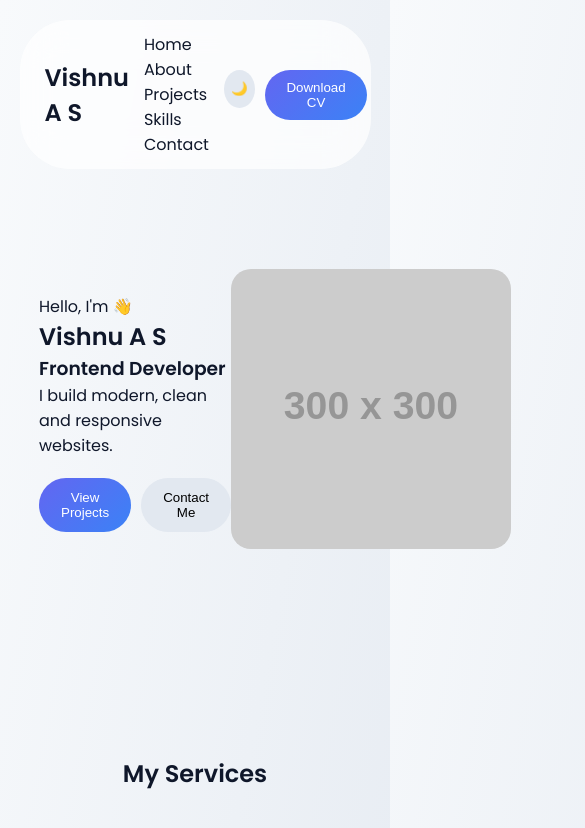
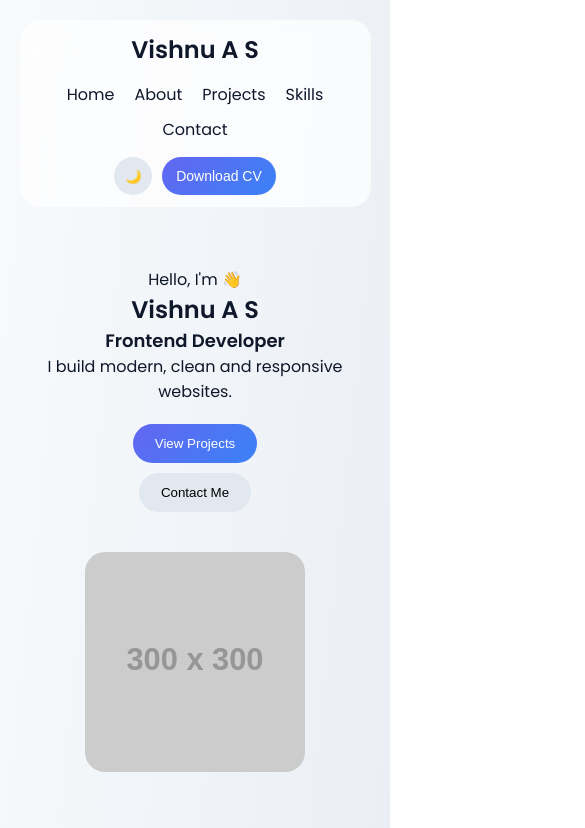
Before and after one commit to Vishnu-2010/VishnuAS.github.io, a plain HTML site: page index.html in a window 390 px wide. Shown: the top 828 px of the page, 585 px wide, since content can reach past the window. Drawn offline with Linux system fonts and the light colour scheme; placeholder pictures from the web are drawn by us.

Commit message:
Refactor CSS for improved organization and responsiveness

```diff
--- a/style.css
+++ b/style.css
@@ -172,3 +172,107 @@ nav a {
 .footer-bottom {
     margin-top: 20px;
 }
+/* =========================
+   RESPONSIVE DESIGN
+========================= */
+
+/* TABLETS (<= 1024px) */
+@media (max-width: 1024px) {
+
+    .hero {
+        flex-direction: column;
+        text-align: center;
+        gap: 40px;
+    }
+
+    .hero-right img {
+        width: 220px;
+    }
+
+    .services-grid {
+        grid-template-columns: repeat(2, 1fr);
+    }
+
+    .footer-inner {
+        flex-direction: column;
+        gap: 30px;
+    }
+
+    .footer-links {
+        justify-content: space-between;
+    }
+}
+
+
+/* MOBILE (<= 768px) */
+@media (max-width: 768px) {
+
+    /* NAVBAR */
+    .nav-inner {
+        flex-direction: column;
+        gap: 10px;
+        border-radius: 20px;
+    }
+
+    nav {
+        display: flex;
+        flex-wrap: wrap;
+        justify-content: center;
+    }
+
+    nav a {
+        margin: 5px 10px;
+    }
+
+    .nav-right {
+        justify-content: center;
+    }
+
+    /* HERO */
+    .hero {
+        padding: 80px 5%;
+    }
+
+    .hero-left h1 {
+        font-size: 28px;
+    }
+
+    .hero-left h3 {
+        font-size: 18px;
+    }
+
+    .hero-buttons {
+        flex-direction: column;
+        align-items: center;
+    }
+
+    /* SERVICES */
+    .services-grid {
+        grid-template-columns: 1fr;
+    }
+
+    /* FOOTER */
+    .footer-links {
+        flex-direction: column;
+        gap: 20px;
+    }
+
+}
+
+
+/* SMALL PHONES (<= 480px) */
+@media (max-width: 480px) {
+
+    .hero-left h1 {
+        font-size: 24px;
+    }
+
+    .profile-img {
+        width: 180px;
+    }
+
+    .cv-btn {
+        padding: 8px 14px;
+        font-size: 14px;
+    }
+}
```
